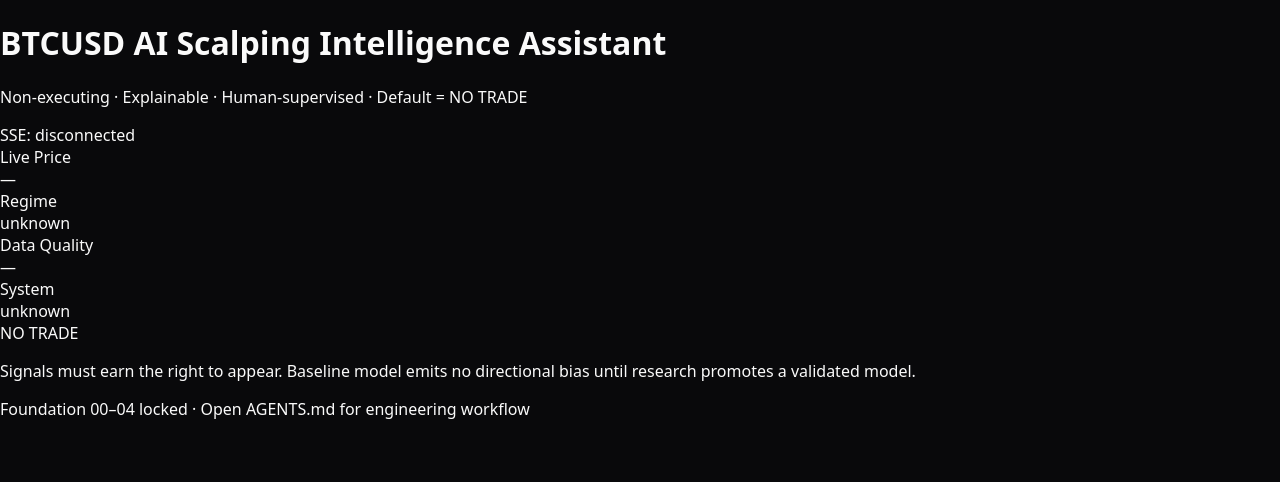
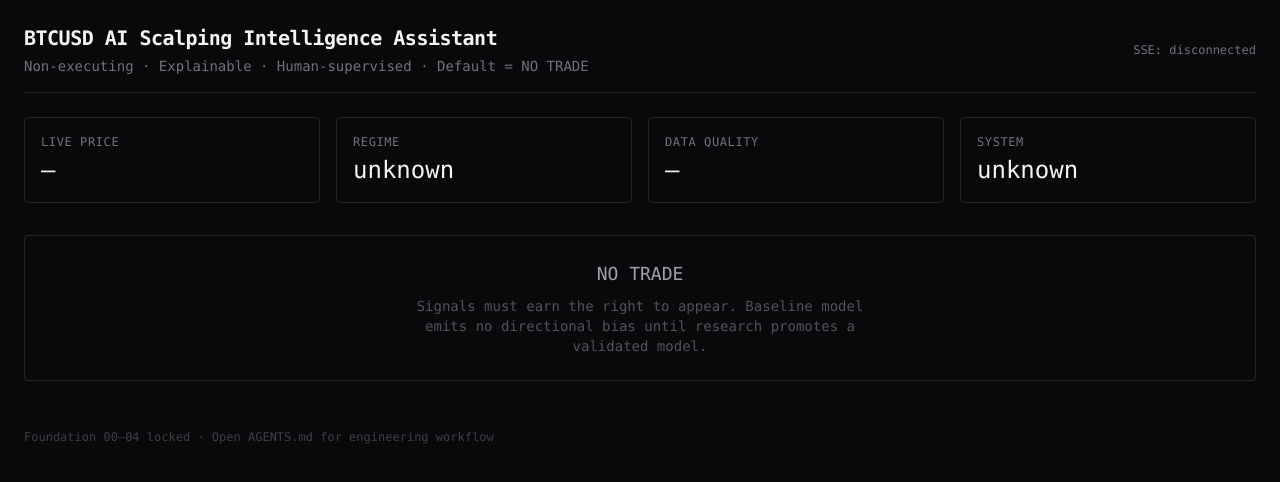
Before and after one commit to biiiigcees-lgtm/btcusd-scalping-intelligence, a Next.js app in the folder apps/web/: page / in a window 1280 px wide. Shown: the top 482 px of the page. Built offline with nearby package versions, Linux system fonts and the light colour scheme; no server answers.

Commit message:
fix(web): add Tailwind CSS so utility classes actually render
UI was unstyled because page/layout use Tailwind classes (grid, border,
zinc palette, etc.) but tailwind/postcss were never installed.

```diff
--- a/apps/web/app/globals.css
+++ b/apps/web/app/globals.css
@@ -1,8 +1,9 @@
+@tailwind base;
+@tailwind components;
+@tailwind utilities;
+
 html,
 body {
   margin: 0;
   padding: 0;
-  background: #09090b;
-  color: #fafafa;
-  font-family: ui-sans-serif, system-ui, -apple-system, Segoe UI, Roboto, sans-serif;
 }
--- a/apps/web/package.json
+++ b/apps/web/package.json
@@ -22,6 +22,9 @@
     "@types/node": "^22.7.4",
     "@types/react": "^18.3.11",
     "@types/react-dom": "^18.3.0",
+    "autoprefixer": "^10.4.20",
+    "postcss": "^8.4.47",
+    "tailwindcss": "^3.4.14",
     "typescript": "^5.6.3"
   }
 }
--- /dev/null
+++ b/apps/web/postcss.config.mjs
@@ -0,0 +1,9 @@
+/** @type {import('postcss-load-config').Config} */
+const config = {
+  plugins: {
+    tailwindcss: {},
+    autoprefixer: {},
+  },
+};
+
+export default config;
--- /dev/null
+++ b/apps/web/tailwind.config.ts
@@ -0,0 +1,15 @@
+import type { Config } from "tailwindcss";
+
+const config: Config = {
+  content: [
+    "./app/**/*.{js,ts,jsx,tsx,mdx}",
+    "./components/**/*.{js,ts,jsx,tsx,mdx}",
+  ],
+  darkMode: "class",
+  theme: {
+    extend: {},
+  },
+  plugins: [],
+};
+
+export default config;
```
